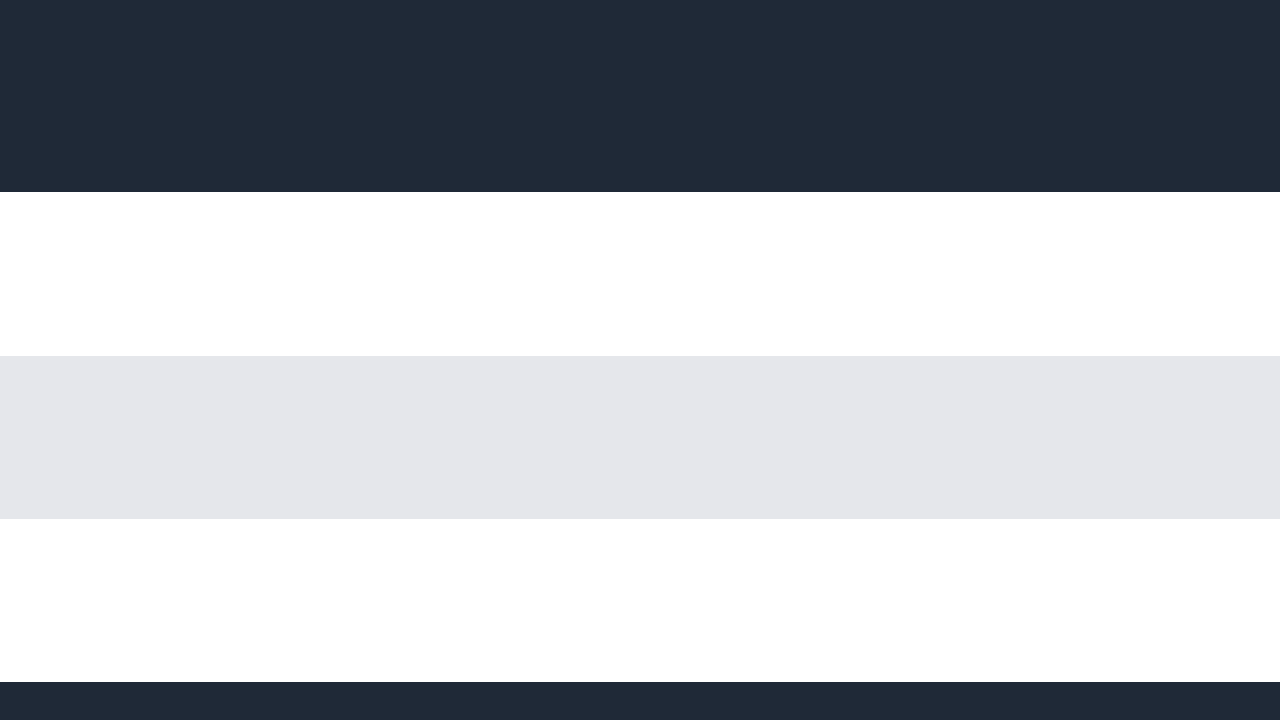
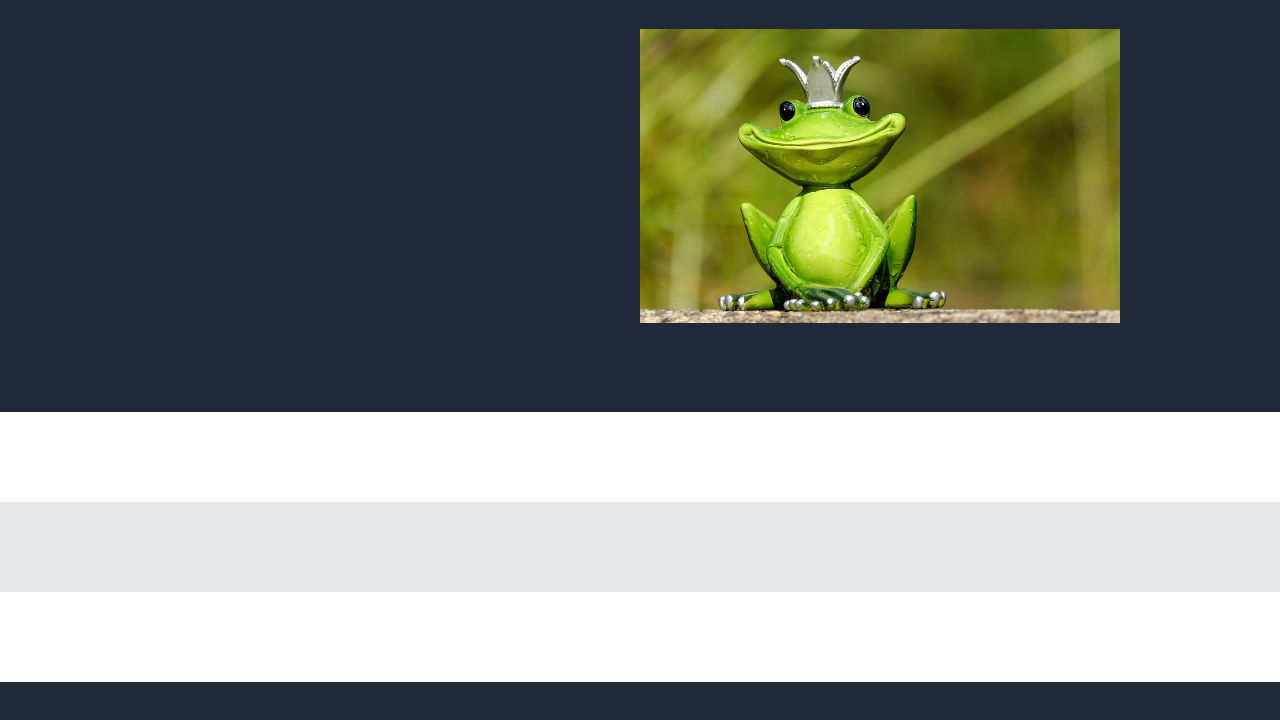
Before and after one commit to Lucas-Wenck/landing-page, a plain HTML site: page index.html in a window 1280 px wide. Shown: the part 46-766 px from the top of the page. Drawn offline with Linux system fonts and the light colour scheme.

Commit message:
Add images folder and space for section1 content

```diff
--- a/index.html
+++ b/index.html
@@ -19,6 +19,15 @@
                     <a>Link one</a>
                     <a>Link two</a>
                     <a>Link three</a>
+                </div>
+
+                <div class="sect1-content">
+
+                    <div class="sect1-descript">
+
+                    </div>
+                    <img src="./images/frog.jpg">
+
                 </div>
 
             </div>
--- a/style.css
+++ b/style.css
@@ -14,6 +14,11 @@ a{
     text-decoration: none;
     color: #E5E7EB;
     font-size: 18px;
+}
+
+img{
+    height: auto;
+    width: 480px;
 }
 
 .header{
@@ -60,3 +65,14 @@ a{
     font-size: 24px;
     color: #F9FAF8;
 }
+
+.sect1-content{
+    display: flex;
+    flex-direction: row;
+}
+
+.sect1-descript{
+    display: flex;
+    flex-wrap: wrap;
+    flex: 1;
+}
```
Also changed, not shown: images/frog.jpg (added).
